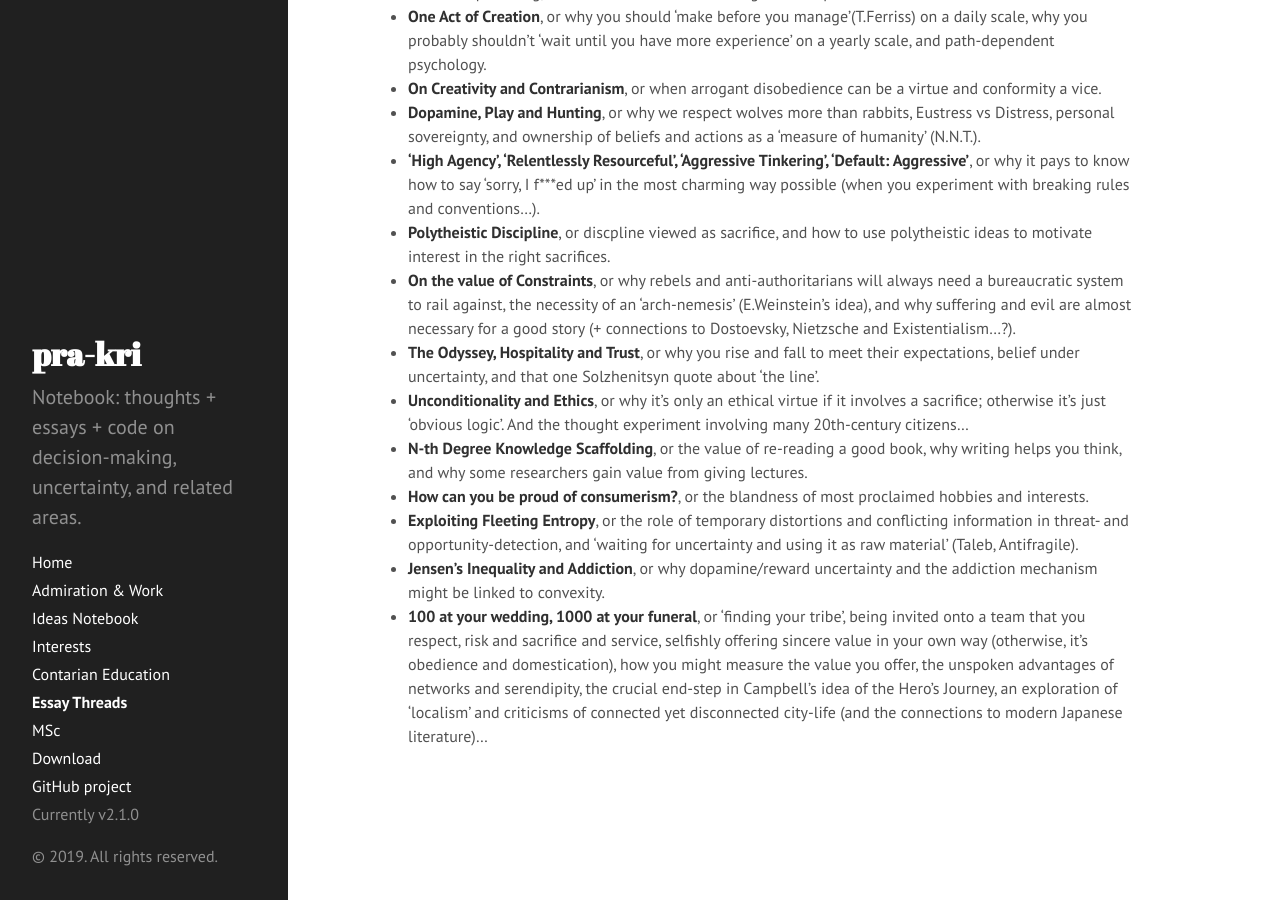
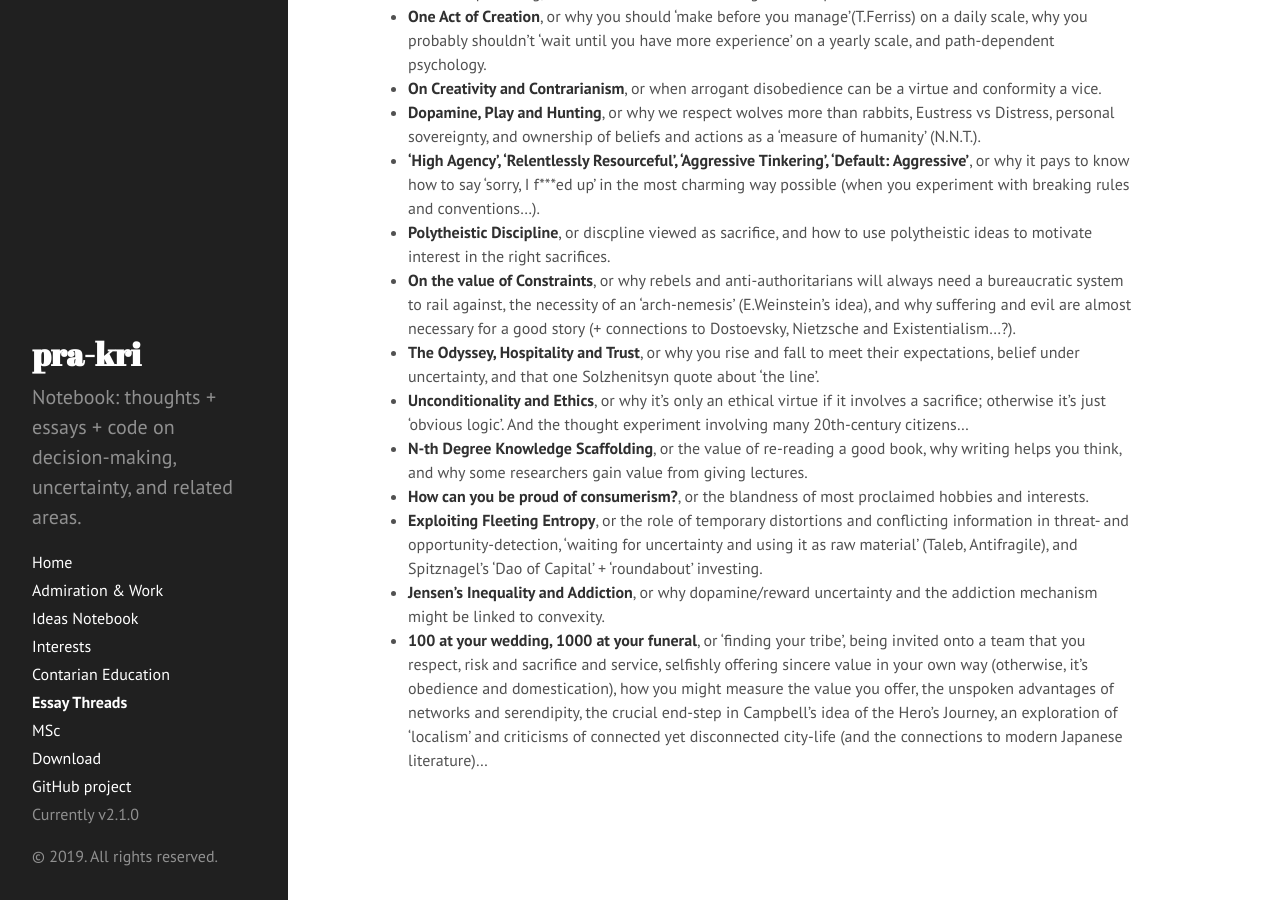
Before and after one commit to pra-kri/pra-kri.github.io, a Jekyll site: the page built from essay_threads.md, in a window 1280 px wide and 900 px high, scrolled down 508 px. Built offline with Jekyll 4.4.1, drawn with Linux system fonts in a browser that asks for light colours; Markdown is read by kramdown in place of the engine named in the settings.

Commit message:
Update essay_threads.md

```diff
--- a/essay_threads.md
+++ b/essay_threads.md
@@ -20,6 +20,6 @@ Mostly the topics revolve around applied ethics and philosophy: stuff that'll he
 * **Unconditionality and Ethics**, or why it's only an ethical virtue if it involves a sacrifice; otherwise it's just 'obvious logic'. And the thought experiment involving many 20th-century citizens...
 * **N-th Degree Knowledge Scaffolding**, or the value of re-reading a good book, why writing helps you think, and why some researchers gain value from giving lectures.
 * **How can you be proud of consumerism?**, or the blandness of most proclaimed hobbies and interests.
-* **Exploiting Fleeting Entropy**, or the role of temporary distortions and conflicting information in threat- and opportunity-detection, and 'waiting for uncertainty and using it as raw material' (Taleb, Antifragile).
+* **Exploiting Fleeting Entropy**, or the role of temporary distortions and conflicting information in threat- and opportunity-detection, 'waiting for uncertainty and using it as raw material' (Taleb, Antifragile), and Spitznagel's 'Dao of Capital' + 'roundabout' investing.
 * **Jensen's Inequality and Addiction**, or why dopamine/reward uncertainty and the addiction mechanism might be linked to convexity.
 * **100 at your wedding, 1000 at your funeral**, or 'finding your tribe', being invited onto a team that you respect, risk and sacrifice and service, selfishly offering sincere value in your own way (otherwise, it's obedience and domestication), how you might measure the value you offer, the unspoken advantages of networks and serendipity, the crucial end-step in Campbell's idea of the Hero's Journey, an exploration of 'localism' and criticisms of connected yet disconnected city-life (and the connections to modern Japanese literature)...
```
